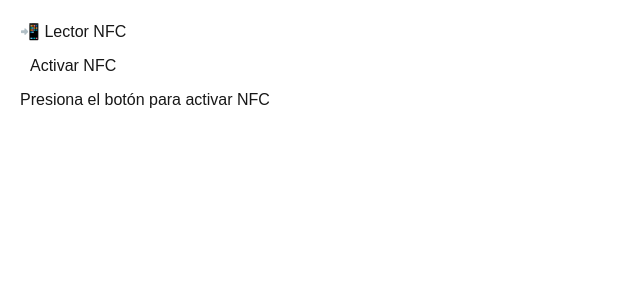
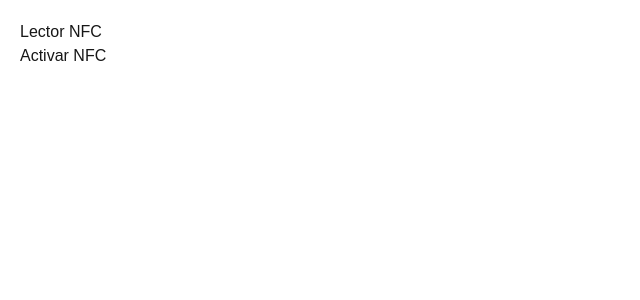
Before and after one commit to EmilySIlva273/nfc-clinico, a Next.js app: page / in a window 1280 px wide. Shown: the top 300 px of the page, without its empty margins (0-640 px from the left). Built offline with nearby package versions, Linux system fonts and the light colour scheme.

Commit message:
Actualización NFC lectura DNI

```diff
--- a/app/page.tsx
+++ b/app/page.tsx
@@ -1,45 +1,74 @@
-"use client";
+'use client'
 
-import { useState } from "react";
+import { useState } from 'react'
+import { supabase } from '../lib/supabase'
 
 export default function Home() {
-  const [mensaje, setMensaje] = useState("Presiona el botón para activar NFC");
+  const [paciente, setPaciente] = useState<any>(null)
 
-  const leerNFC = async () => {
+  const scanNFC = async () => {
     try {
-      if ("NDEFReader" in window) {
-        const ndef = new (window as any).NDEFReader();
+      const ndef = new NDEFReader()
+      await ndef.scan()
 
-        await ndef.scan();
+      alert("Escanea tu NFC")
 
-        setMensaje("📡 Esperando NFC...");
+      ndef.onreading = async (event) => {
+        const decoder = new TextDecoder()
 
-        ndef.onreading = (event: any) => {
-          const id = event.serialNumber || "SIN_ID";
+        for (const record of event.message.records) {
+          if (record.recordType === "text") {
 
-          setMensaje("✅ NFC detectado: " + id);
+            const dni = decoder.decode(record.data).trim()
 
-          // Redirige al formulario
-          window.location.href = `/registro?id=${id}`;
-        };
-      } else {
-        alert("Tu celular no soporta NFC");
+            console.log("DNI leído:", dni)
+
+            // 🔥 Buscar en Supabase
+            const { data, error } = await supabase
+              .from('registros')
+              .select('*')
+              .eq('dni', dni)
+              .single()
+
+            if (data) {
+              setPaciente(data)
+
+              if (data.estado === "abierto") {
+                alert("Paciente ya tiene registro abierto")
+              } else {
+                alert("Nuevo registro iniciado")
+              }
+
+            } else {
+              alert("Paciente no registrado")
+            }
+          }
+        }
       }
+
     } catch (error) {
-      console.error(error);
-      alert("Error al activar NFC");
+      console.error(error)
+      alert("Error al leer NFC")
     }
-  };
+  }
 
   return (
-    <main style={{ padding: 20 }}>
-      <h1>📲 Lector NFC</h1>
+    <div style={{ padding: 20 }}>
+      <h1>Lector NFC</h1>
 
-      <button onClick={leerNFC} style={{ padding: 10 }}>
+      <button onClick={scanNFC}>
         Activar NFC
       </button>
 
-      <p>{mensaje}</p>
-    </main>
-  );
+      {paciente && (
+        <div>
+          <h2>Datos del paciente</h2>
+          <p>DNI: {paciente.dni}</p>
+          <p>Nombre: {paciente.nombres}</p>
+          <p>Apellido: {paciente.apellidos}</p>
+          <p>Estado: {paciente.estado}</p>
+        </div>
+      )}
+    </div>
+  )
 }
```
